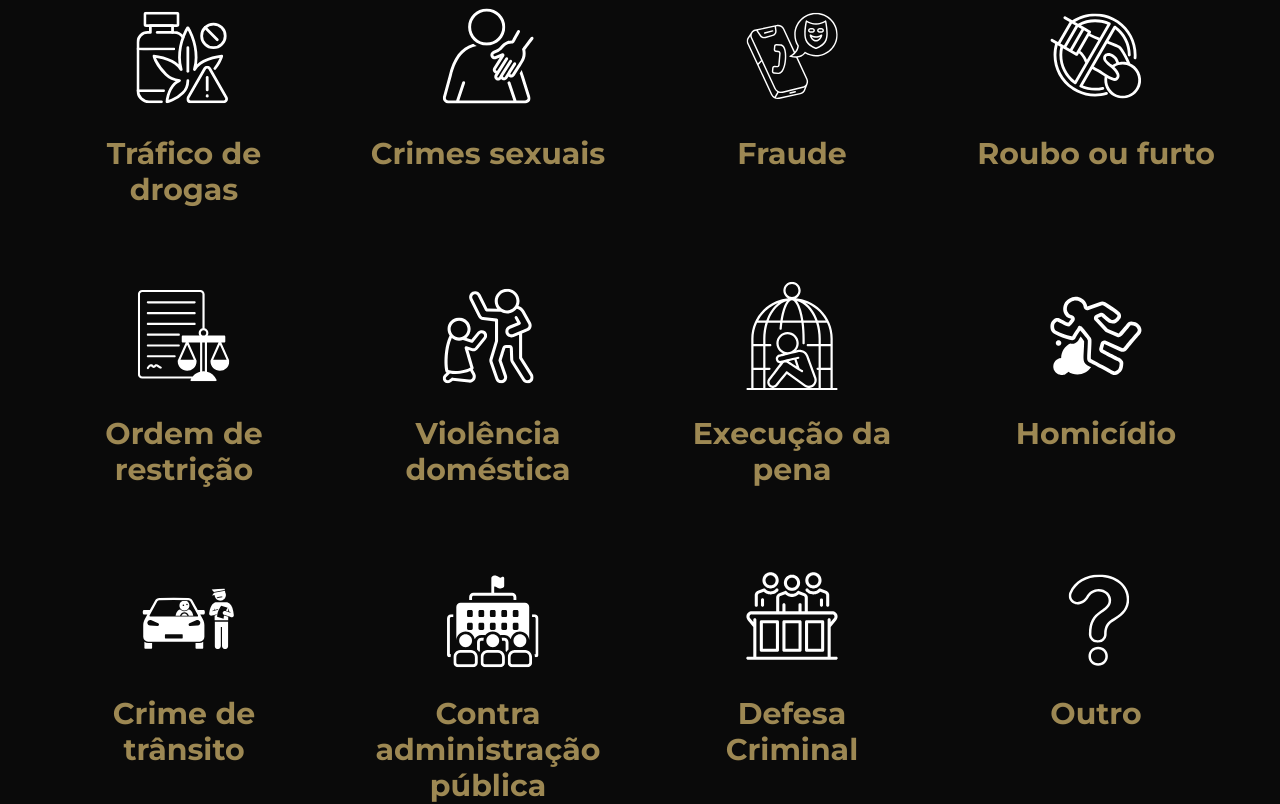
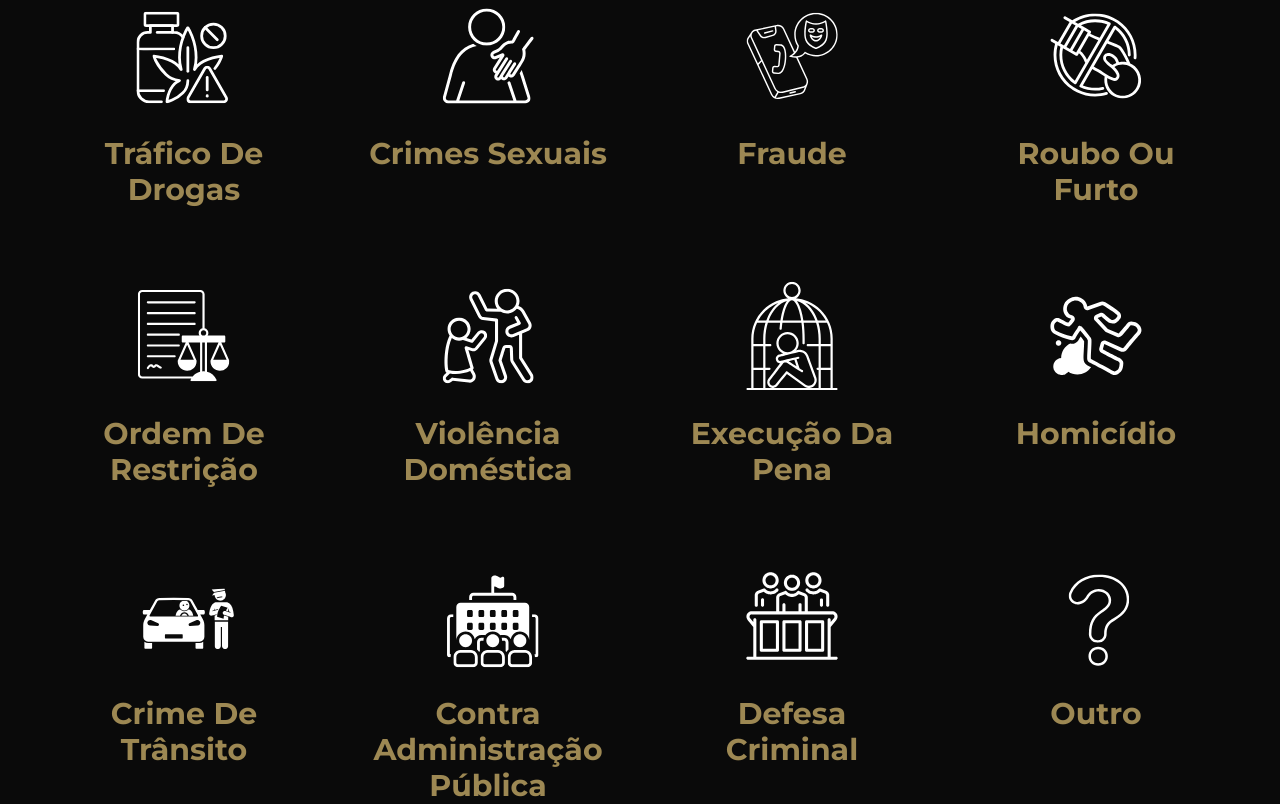
Before and after one commit to rafaelpzoucas/adv-gabriel-candela, a Next.js app: page / in a window 1280 px wide. Shown: the part 1940-2744 px from the top of the page. Built offline with nearby package versions, Linux system fonts and the light colour scheme; a web font is replaced by a local one.

Commit message:
add capitalize to services titles

```diff
--- a/src/app/services.tsx
+++ b/src/app/services.tsx
@@ -117,7 +117,7 @@ export function Services() {
                   className="object-cover"
                 />
               </div>
-              <p className="text-lg md:text-3xl font-bold text-primary">
+              <p className="text-lg md:text-3xl font-bold text-primary capitalize">
                 {service.title}
               </p>
             </Link>
```
